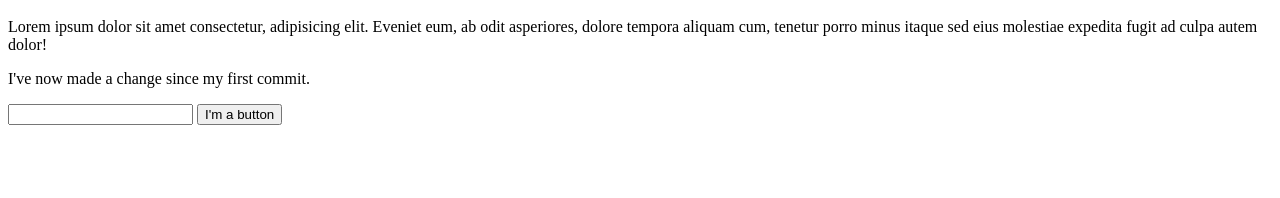
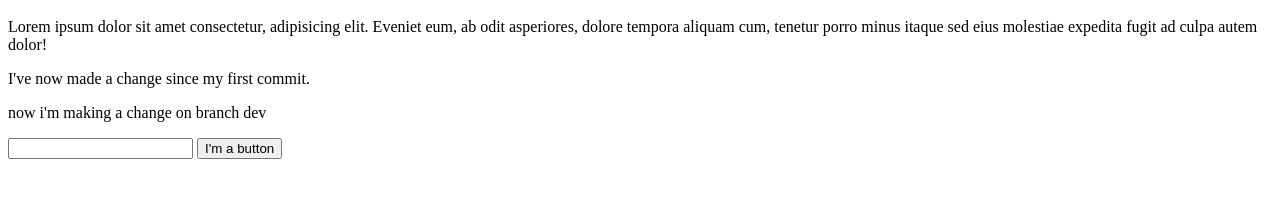
Before and after one commit to jaytonbye/learninggit, a plain HTML site: page index.html in a window 1280 px wide. Shown: the part 208-406 px from the top of the page. Drawn offline with Linux system fonts and the light colour scheme.

Commit message:
first commit on branch dev

```diff
--- a/index.html
+++ b/index.html
@@ -17,6 +17,7 @@
       sed eius molestiae expedita fugit ad culpa autem dolor!
     </p>
     <p>I've now made a change since my first commit.</p>
+    <p>now i'm making a change on branch dev</p>
     <input type="text" />
     <button>I'm a button</button>
     <script src="app.js"></script>
```
